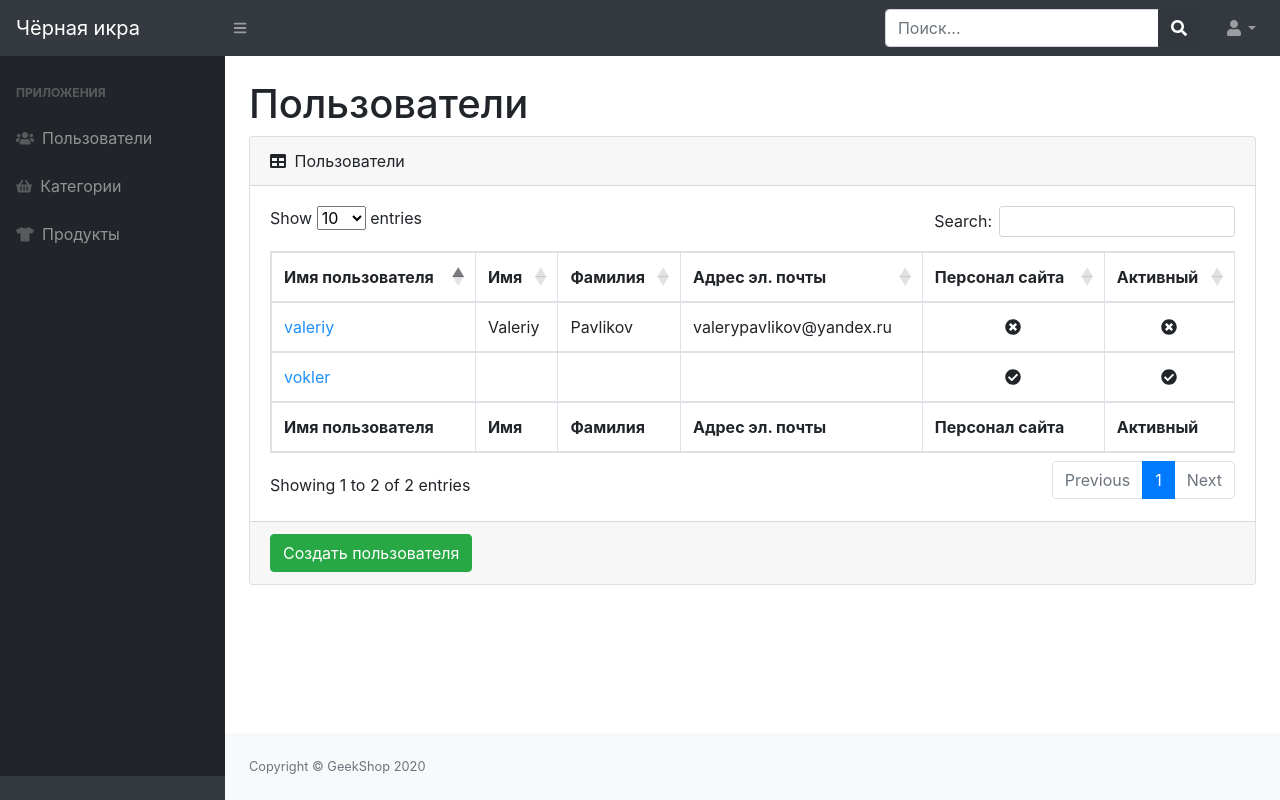
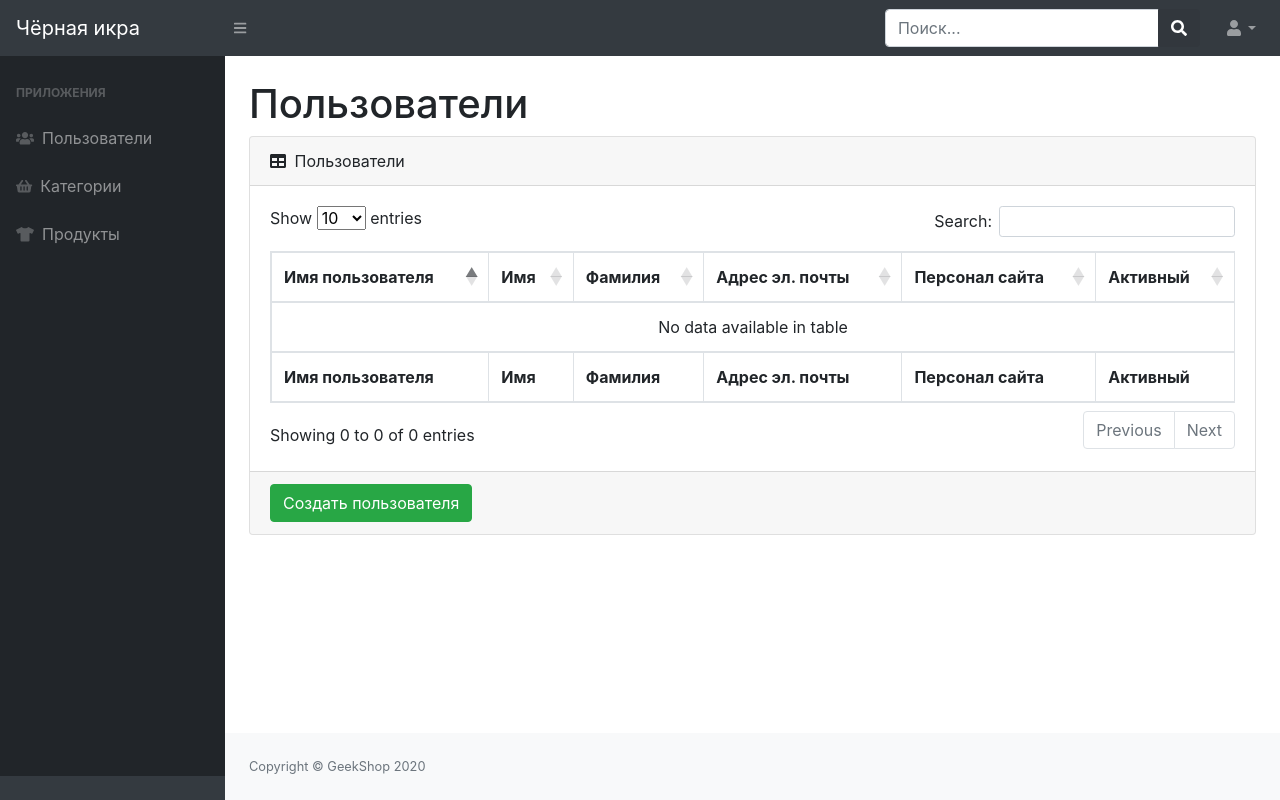
Before and after one commit to belapko/BookingDjango, a Django app: template templates/admins/admin-users-read.html in a window 1280 px wide. Run offline with Django 4.2, Linux system fonts and the light colour scheme; the template is opened without the code that fills it, so the values that code supplies are empty; some libraries are stand-ins or nearby versions.

Commit message:
read for admins

```diff
--- a/templates/admins/admin-users-read.html
+++ b/templates/admins/admin-users-read.html
@@ -33,22 +33,28 @@
                             </tr>
                             </tfoot>
                             <tbody>
-                            <tr>
-                                <td><a href="#" style="color: dodgerblue">vokler</a></td>
-                                <td></td>
-                                <td></td>
-                                <td></td>
-                                <td class="text-center"><i class="fas fa-check-circle"></i></td>
-                                <td class="text-center"><i class="fas fa-check-circle"></i></td>
-                            </tr>
-                            <tr>
-                                <td><a href="admin-users-update-delete.html" style="color: dodgerblue">valeriy</a></td>
-                                <td>Valeriy</td>
-                                <td>Pavlikov</td>
-                                <td>valerypavlikov@yandex.ru</td>
-                                <td class="text-center"><i class="fas fa-times-circle"></i></td>
-                                <td class="text-center"><i class="fas fa-times-circle"></i></td>
-                            </tr>
+                            {% for user in users %}
+                                <tr>
+                                    <td><a href="#" style="color: dodgerblue">{{ user.username }}</a></td>
+                                    <td>{{ user.first_name }}</td>
+                                    <td>{{ user.last_name }}</td>
+                                    <td>{{ user.email }}</td>
+                                    <td class="text-center">
+                                        {% if user.is_staff %}
+                                            <i class="fas fa-check-circle"></i>
+                                        {% else %}
+                                            <i class="fas fa-times-circle"></i>
+                                        {% endif %}
+                                    </td>
+                                    <td class="text-center">
+                                        {% if user.is_active %}
+                                            <i class="fas fa-check-circle"></i>
+                                        {% else %}
+                                            <i class="fas fa-times-circle"></i>
+                                        {% endif %}
+                                    </td>
+                                </tr>
+                            {% endfor %}
                             </tbody>
                         </table>
                     </div>
```
